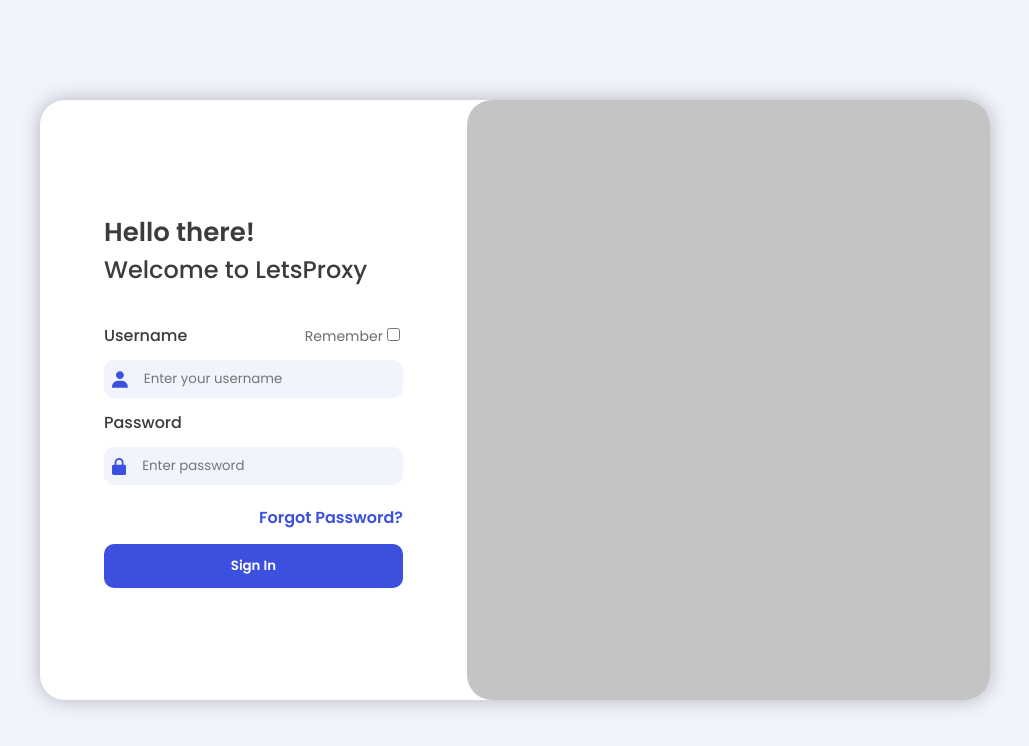
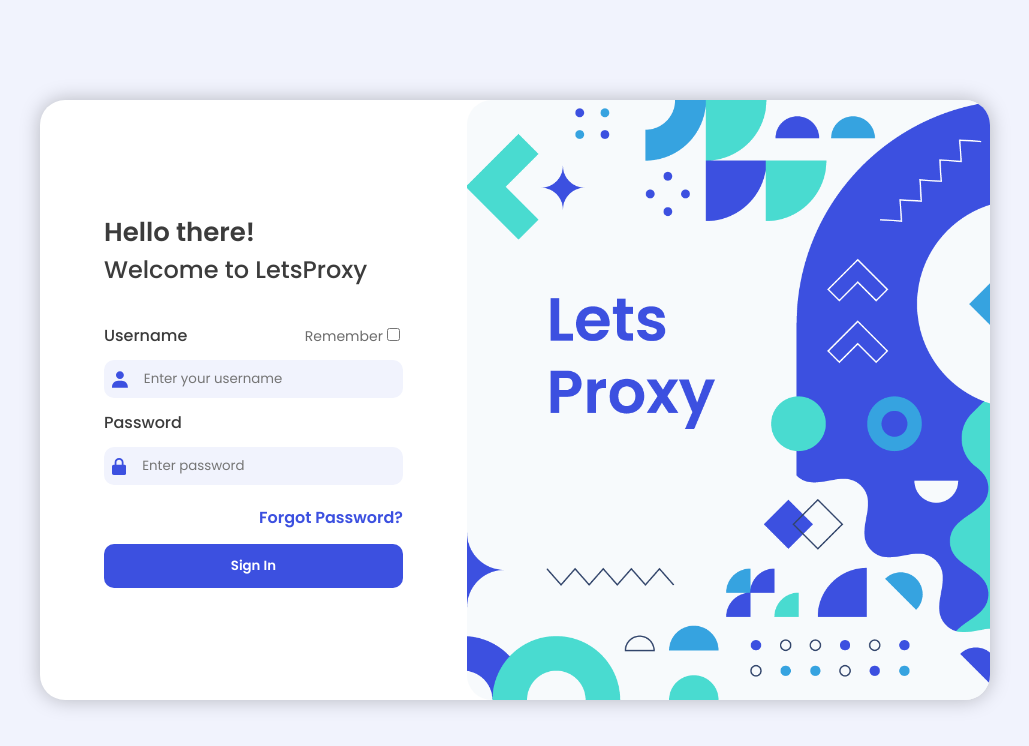
Before and after one commit to rmamba/letsproxy, a React (Create React App) app: page /login in a window 1280 px wide. Shown: the top 746 px of the page, without its empty margins (125-1154 px from the left). Built offline with nearby package versions, Linux system fonts and the light colour scheme.

Commit message:
add image to login page

```diff
--- a/src/pages/Login.tsx
+++ b/src/pages/Login.tsx
@@ -4,6 +4,7 @@
 
 import { ReactComponent as User } from "../assets/icons/user.svg";
 import { ReactComponent as Lock } from "../assets/icons/lock.svg";
+import Pattern from "../assets/images/pattern.png";
 import { Redirect } from "react-router-dom";
 
 const API_URL =
@@ -14,6 +15,7 @@
   const [password, setPassword] = useState("");
   const [loginLoading, setLoginLoading] = useState(false);
   const [auth, setAuth] = useState(false);
+  const [remember, setRemember] = useState(false);
 
   function handleLogin(e: any) {
     e.preventDefault();
@@ -29,7 +31,7 @@
         localStorage.setItem("token", JSON.stringify(res.data.token));
         if (res.data.token != null) {
           setAuth(true);
-          localStorage.setItem("user", JSON.stringify(user));
+          localStorage.setItem("user", user);
           // return <Redirect to="/" />;
         }
         console.log(user);
@@ -41,6 +43,10 @@
         });
         setLoginLoading(false);
       });
+  }
+
+  function handleRemember() {
+    setRemember(!remember);
   }
 
   return auth ? (
@@ -64,12 +70,7 @@
                   <label htmlFor="remember" className="form-text">
                     Remember
                   </label>
-                  <input
-                    type="checkbox"
-                    id="remember"
-                    name="remember"
-                    value="remember"
-                  ></input>
+                  <input type="checkbox" onChange={handleRemember}></input>
                 </div>
               </div>
 
@@ -119,7 +120,9 @@
             }`}
           ></div>
         </div>
-        <div className="login-pic"></div>
+        <div className="login-pic">
+          <img src={Pattern} className="login-pat" alt="" />
+        </div>
       </div>
     </div>
   );
--- a/src/styles/login.scss
+++ b/src/styles/login.scss
@@ -81,5 +81,10 @@
         height: 600px;
         background-color: $placeholder;
         border-radius: 25px;
+        overflow: hidden;
+    }
+
+    .login-pat{
+        height: 600px;
     }
 }
```
Also changed, not shown: src/assets/images/pattern.png (added).
